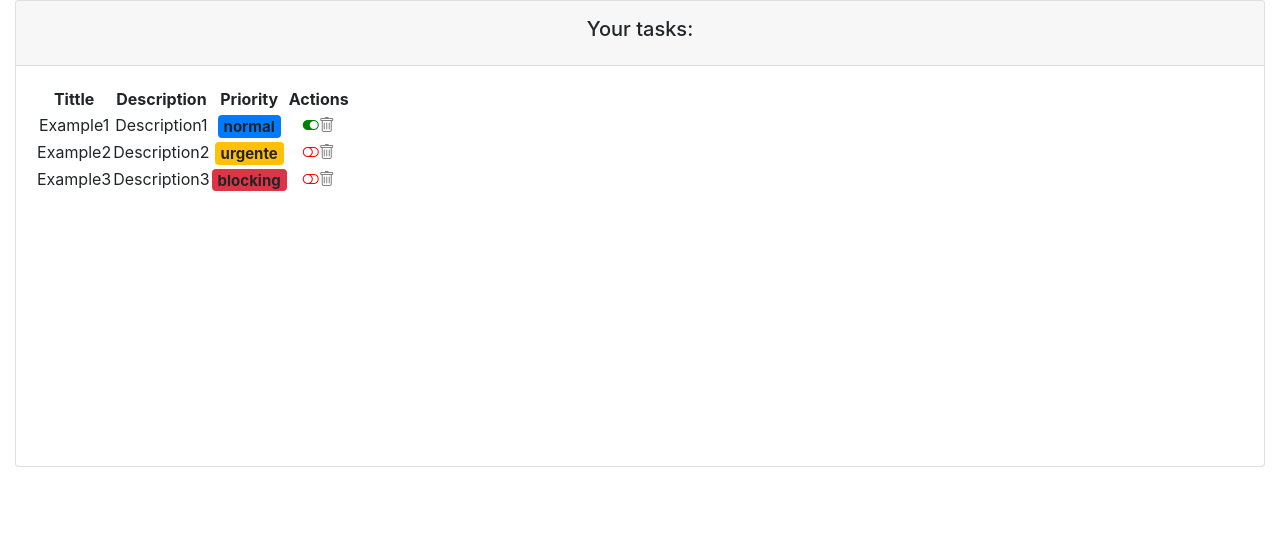
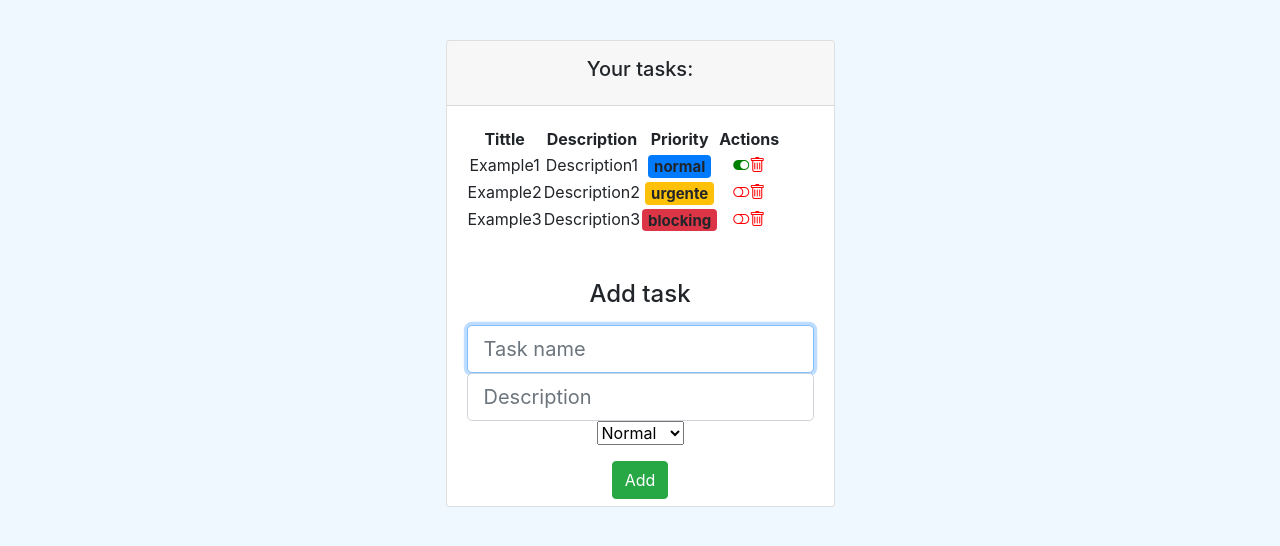
Before and after one commit to LeoVB/ReactJS-BootCamp-Project, a React (Create React App) app: page / in a window 1280 px wide. Shown: the top 546 px of the page. Built offline with nearby package versions, Linux system fonts and the light colour scheme.

Commit message:
Cambiando estado
-Se puede cambiar estado de las tareas
-Se pueden agregar nuevas tareas
-Se pueden borrar tareas

```diff
--- a/src/App.css
+++ b/src/App.css
@@ -40,3 +40,12 @@
 h1 {
   color:tomato
 }
+
+body {
+  display: flex;
+  align-items: center;
+  justify-content: center;
+  padding-top: 40px;
+  padding-bottom: 40px;
+  background-color: aliceblue;
+}
--- a/src/App.js
+++ b/src/App.js
@@ -9,6 +9,8 @@
 import ComponenteConContexto from './hooks/Ejemplo3'
 import Ejemplo4 from './hooks/Ejemplo4';
 import GreetingStyled from './components/pure/GreetingSyled';
+import Father from './components/container/father';
+
 
 function App() {
   return (
@@ -54,9 +56,16 @@
 
       {/**CLASE  7*/}
 
-      <Task_listComponent></Task_listComponent>
+      {/* <Task_listComponent></Task_listComponent> */}
 
 
+      {/**Clase 8 Gestion de eventos */}
+      {/* <Father></Father> */}
+
+
+       {/**CLASE  9*/}
+
+      <Task_listComponent></Task_listComponent>
 
 
       {/*      </header> */}
--- /dev/null
+++ b/src/components/container/father.jsx
@@ -0,0 +1,24 @@
+import React, {useState} from 'react'
+import Child from '../pure/child'
+
+
+const Father = () => {
+
+    const [name, setName] = useState('Leo')
+
+    function showMessage (text){
+        alert(`Message received: ${text}`)
+    }
+
+    function updateName(newName){
+        setName(newName)
+    }
+
+  return (
+        <div style={{background: 'tomato', padding:'10px'}}>
+            <Child name={name} send={showMessage} update={updateName}></Child>
+        </div>
+    )
+}
+
+export default Father
--- a/src/components/container/task_list.jsx
+++ b/src/components/container/task_list.jsx
@@ -29,8 +29,33 @@
   }, [tasks])
 
 
-  const changeCompleted = (id) => {
-    console.log("To do: cambiar estado de tarea")
+  function completeTask(task){
+    console.log('Complete this task: ',task);
+    //cambia el estado de la tarea clickeada, por medio del setTask del useState
+    const index = tasks.indexOf(task);
+    //se hace copia del array
+    const tempTask = [...tasks]
+    tempTask[index].completed = !tempTask[index].completed;
+    //se actualiza el state del componente con la nmueva lista de tasks
+    //la cual actualiza la iteracion dee las tareas para enseñar la tarea actualizada
+    setTasks(tempTask)
+
+  }
+
+  function deleteTask(task){
+    console.log('Complete this task: ',task);
+    const index = tasks.indexOf(task);
+    const tempTask = [...tasks]
+    tempTask.splice(index,1)
+    setTasks(tempTask)
+  }
+
+
+  function addTask(task){
+    const index = tasks.indexOf(task);
+    const tempTask = [...tasks]
+    tempTask.push(task)
+    setTasks(tempTask)
   }
 
   return (
@@ -58,15 +83,16 @@
                   {/**Iterar lista de tareas */}
                   {tasks.map((task,index) => {
                     return (
-                      <TaskComponent key={index} task={task}></TaskComponent>
+                      <TaskComponent key={index} task={task} complete={completeTask} deleteT={deleteTask}></TaskComponent>
                     )
                   })}
 
 
               </tbody>
             </table>
+            <TaskForm add={addTask}></TaskForm>
           </div>
-          <TaskForm></TaskForm>
+
         </div>
 
 
--- /dev/null
+++ b/src/components/pure/child.jsx
@@ -0,0 +1,53 @@
+import { Alert } from 'bootstrap';
+import React, { useRef } from 'react'
+
+const Child = ({ name, send, update }) => {
+
+    const messageRef = useRef('')
+    const nameRef = useRef('')
+
+    function pressBtn() {
+        const text = messageRef.current.value;
+        alert(`Text in input: ${text}`)
+    }
+
+    function pressBtnParams(texto) {
+        alert(`Text: ${texto}`);
+    }
+
+    function submitName(e){
+        e.preventDefault();
+        update(nameRef.current.value);
+    }
+
+    return (
+        <div style={{ background: 'cyan', padding: '30px' }}>
+            <p onMouseOver={() => console.log('Mouse over')}>Hello {name}</p>
+            <button onClick={() => console.log('Button 1 pressed')}>
+                Button 1
+            </button>
+            <button onClick={pressBtn}>
+                Button 2
+            </button>
+            {/* asi se envian parametros desde acá */}
+            <button onClick={() => pressBtnParams('Hello')}>
+                Button 3
+            </button>
+            <input placeholder='Send a text to your father'
+                onFocus={() => console.log('Input focused')}
+                onChange={(e) => console.log('Input changed:', e.target.value)}
+                onCopy={() => console.log('Copied input')}
+                ref={messageRef}
+            />
+            <button onClick={() => send(messageRef.current.value)}>Send Message</button>
+            <div style={{ marginTop: '20px' }}>
+                <form onSubmit={submitName}>
+                    <input placeholder='New name' ref={nameRef}/>
+                    <button type='submit'>Update name</button>
+                </form>
+            </div>
+        </div>
+    )
+}
+
+export default Child
--- a/src/components/pure/forms/TaskForm.jsx
+++ b/src/components/pure/forms/TaskForm.jsx
@@ -1,11 +1,55 @@
 import React from 'react'
+import PropTypes from 'prop-types'
+import { useRef } from 'react'
+import { LEVELS } from '../../../models/levels.enum'
+import { Task } from '../../../models/task.class'
+const TaskForm = ({ add }) => {
 
-function TaskForm() {
+  const nameRef = useRef(' ')
+  const descriptionRef = useRef(' ')
+  const levelRef = useRef(LEVELS.NORMAL)
+
+
+  function addTask(e) {
+    e.preventDefault()
+    const newTask = new Task(
+      nameRef.current.value,
+      descriptionRef.current.value,
+      false,
+      levelRef.current.value,
+    );
+    add(newTask)
+  }
+
   return (
-    <div>
+    <form onSubmit={addTask} className='d-flex justify-content-center align-items-center mb-4'>
+      <div className='form-outline flex-fill mt-5'>
+        <h4 className='mb-3'>Add task</h4>
+        <input ref={nameRef} id='inputName' type='text' placeholder='Task name' className='form-control form-control-lg' required autoFocus />
+        <input ref={descriptionRef} id='inputDescription' type='text' placeholder='Description' className='form-control form-control-lg' required />
+        <label htmlFor='selectLevel' className='sr-only'>Priority</label>
+        <select ref={levelRef} defaultValue={LEVELS.NORMAL} id='selectLevel'>
+          <option value={LEVELS.NORMAL}>
+            Normal
+          </option>
+          <option value={LEVELS.URGENTE}>
+            Urgent
+          </option>
+          <option value={LEVELS.BLOCKING}>
+            Blocking
+          </option>
+        </select>
+        <div className='mt-3'>
+          <button type='submit' className='btn btn-success btn-large ms-2'>Add</button>
+        </div>
+      </div>
 
-    </div>
+    </form>
   )
 }
 
+TaskForm.propTypes = {
+  add: PropTypes.func.isRequired,
+
+}
 export default TaskForm
--- a/src/components/pure/task.jsx
+++ b/src/components/pure/task.jsx
@@ -5,7 +5,7 @@
 import { LEVELS } from '../../models/levels.enum'
 
 
-const TaskComponent = ({ task }) => {
+const TaskComponent = ({ task, complete, deleteT }) => {
 
   useEffect(() => {
     console.log('Task created')
@@ -60,7 +60,7 @@
   /** funcion que retorna el icono según el estado de completacion de la tarea */
   function taskCompletedIcon() {
     return task.completed ?
-        (<i className='bi-toggle-on' style={{ color: 'green' }}></i>) : (<i className='bi-toggle-off' style={{ color: 'red' }}></i>)
+        (<i onClick={ ()=> complete(task)} className='bi-toggle-on task-action' style={{ color: 'green' }}></i>) : (<i onClick={() => complete(task)} className='bi-toggle-off task-action' style={{ color: 'red' }}></i>)
   }
 
 
@@ -82,7 +82,7 @@
           (<i className='bi-toggle-on' style={{ color: 'green' }}></i>) : (<i className='bi-toggle-off' style={{ color: 'red' }}></i>)
         } */}
         {taskCompletedIcon()}
-        <i className='bi-trash' style={{ color: 'gray' }}></i>
+        <i onClick={() => deleteT(task)} className='bi-trash task-action' style={{ color: 'red' }}></i>
       </td>
 
     </tr>
@@ -90,7 +90,9 @@
 }
 
 TaskComponent.propTypes = {
-  task: PropTypes.instanceOf(Task)  //reviusa que se reciba una Task
+  task: PropTypes.instanceOf(Task).isRequired,  //reviusa que se reciba una Task
+  complete: PropTypes.func.isRequired,
+  deleteT: PropTypes.func.isRequired
 }
 
 export default TaskComponent
--- a/src/styles/task.css
+++ b/src/styles/task.css
@@ -1,8 +1,3 @@
-h1 {
-    color:cyan;
+.task-action {
+    cursor: pointer;
 }
-
-.task {
-    font-weight: bold;
-    color:cadetblue;
-}
```
